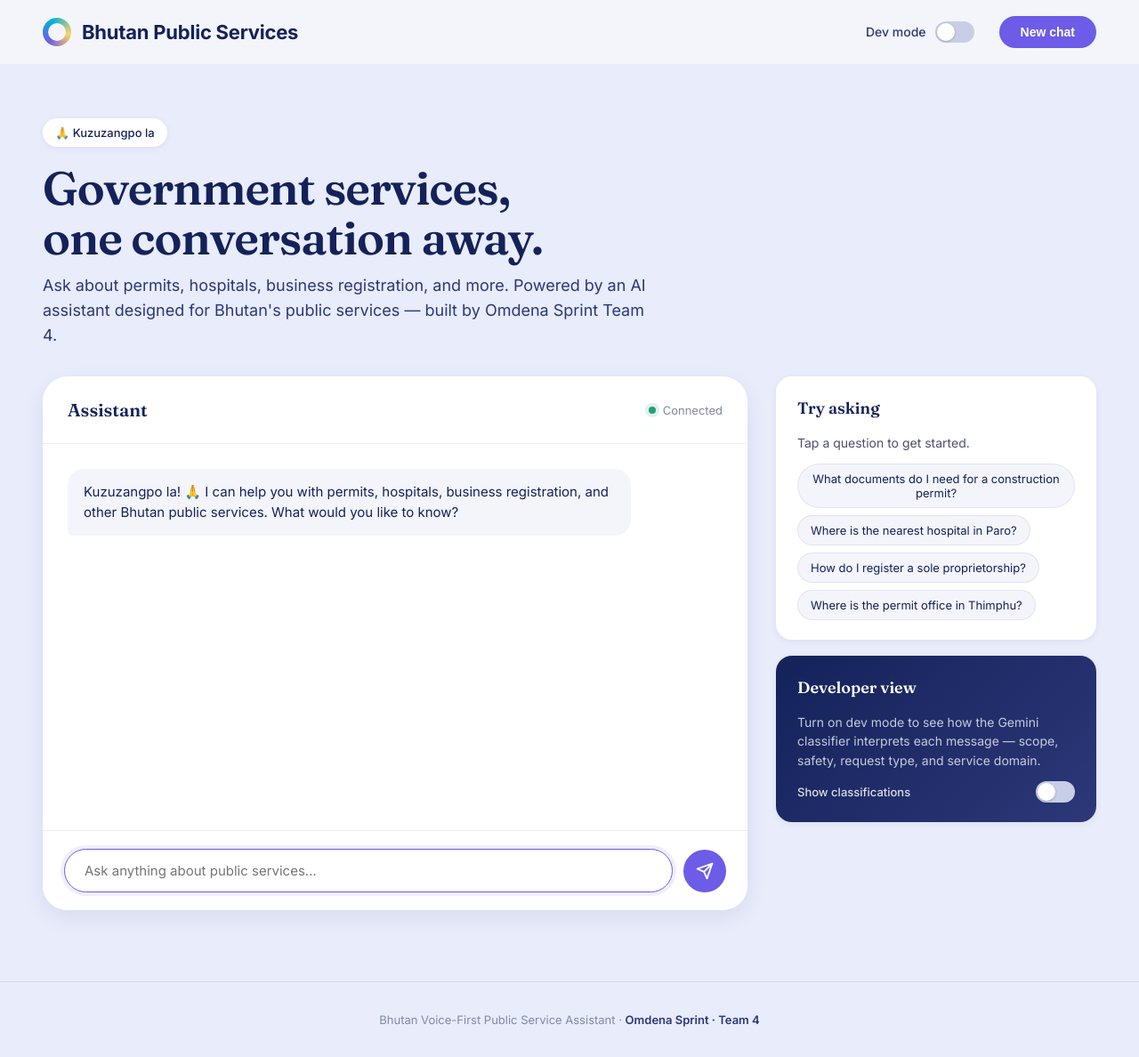
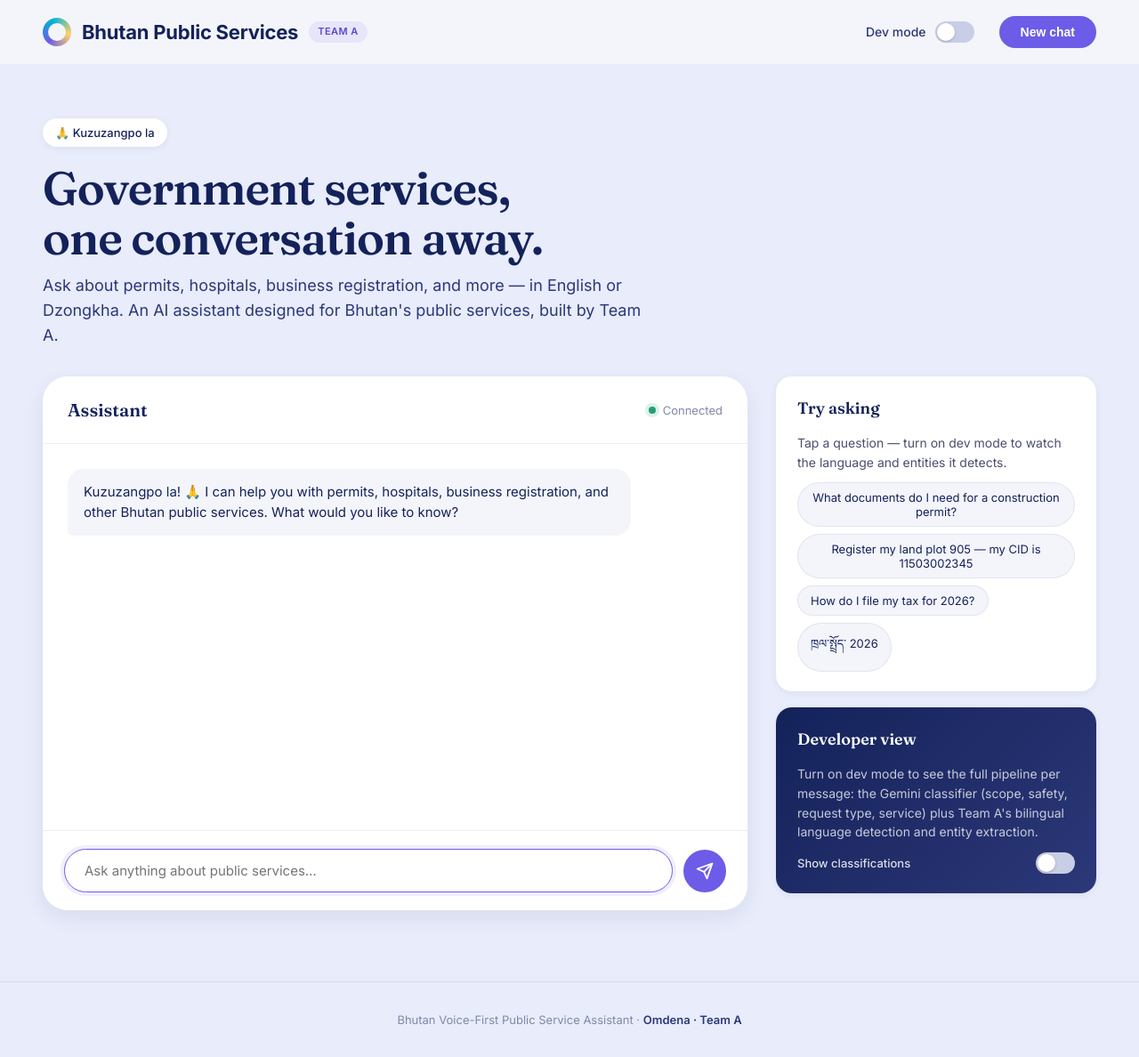
Before and after one commit to IanFernandezCTM/bhutan-assistant, a Flask app: page / in a window 1280 px wide. Shown: the whole page at 89% size. Run offline with Flask 3, Linux system fonts and the light colour scheme.

Commit message:
Rebrand to Team A and surface the NLP enrichment in the UI
Mirrored from team_a_prototype/

```diff
--- a/app.py
+++ b/app.py
@@ -1,18 +1,18 @@
 """
 ═══════════════════════════════════════════════════════════════════════
   BHUTAN VOICE-FIRST PUBLIC SERVICE ASSISTANT — Flask Backend
-  Wraps the Team 4 classifier + conversation engine in a web API.
+  Wraps Team A's classifier + conversation engine in a web API.
 
-  TIER 1 PATCH APPLIED — based on team Week-3 findings:
-    1. Chain-of-thought classifier (Abdelrahman Abouzid)
+  TIER 1 PATCH APPLIED — based on Team A's Week-3 findings:
+    1. Chain-of-thought classifier
        95.1% benchmark accuracy vs. 85.4% for single-call.
     2. Schema-constrained output — eliminates the `service=unknown`
-       failure mode that Debanjan Mondal documented.
-    3. Expanded label set (Debanjan Mondal):
+       failure mode the team documented.
+    3. Expanded label set:
          + facility_lookup     (vs. office_location confusion)
          + ndi, civil_registration, education, taxes
     4. Per-dimension short-circuiting — out_of_scope skips 3 calls,
-       unsafe skips 2 calls. Cost optimisation per Abdelrahman's design.
+       unsafe skips 2 calls. Cost optimisation per Team A's design.
 
   NOT in this patch (deliberate, to keep Render footprint small):
     • BART zero-shot first gate — needs torch + 1.6 GB model.
@@ -30,7 +30,7 @@ from typing import Dict, List, Optional, Tuple
 from flask import Flask, request, jsonify, render_template
 
 # Bilingual language detection + entity extraction, reused from the
-# team_a_nlp track (ghimire lokraj). See nlp_enrichment.py for credit.
+# team_a_nlp track (Team A). See nlp_enrichment.py for credit.
 from nlp_enrichment import enrich
 
 try:
@@ -48,7 +48,7 @@ GEMINI_MODEL_NAME = os.environ.get("GEMINI_MODEL_NAME", "gemini-2.5-flash")
 
 
 # ═══════════════════════════════════════════════════════════════════
-# ✏️  EDIT ME — LABEL CATEGORIES (Debanjan's expanded set)
+# ✏️  EDIT ME — LABEL CATEGORIES (Team A's expanded set)
 # ═══════════════════════════════════════════════════════════════════
 IN_SCOPE_LABELS = ["in_scope", "out_of_scope"]
 SAFETY_LABELS   = ["safe", "unsafe"]
@@ -109,7 +109,7 @@ class GeminiClassifier(BaseClassifier):
       • out_of_scope  → skip safety, request_type, service (3 calls saved)
       • unsafe        → skip request_type, service        (2 calls saved)
 
-    Design: Abdelrahman Abouzid. Benchmark: 95.1% overall accuracy
+    Design: Team A. Benchmark: 95.1% overall accuracy
     on the 36-question labelled test set (`bhutan_classifier_test_set.csv`).
     """
 
@@ -128,7 +128,7 @@ class GeminiClassifier(BaseClassifier):
         },
         {
             "request": "How to plan tour in Bhutan?",
-            "reasoning": "Tour planning is a tourism / commercial activity. While Bhutan has a Department of Tourism, tour planning is normally handled by tour operators, not as a citizen-facing public service. Treat as out-of-scope. (This fixes the misclassification Neelakshi Joshi found in testing.)",
+            "reasoning": "Tour planning is a tourism / commercial activity. While Bhutan has a Department of Tourism, tour planning is normally handled by tour operators, not as a citizen-facing public service. Treat as out-of-scope. (This fixes a misclassification Team A found in testing.)",
             "label": "out_of_scope",
             "confidence": 0.85,
         },
@@ -191,7 +191,7 @@ class GeminiClassifier(BaseClassifier):
         },
         {
             "request": "How do I register my child's birth?",
-            "reasoning": "Birth registration is handled by the Department of Civil Registration and Census (DCRC) — civil_registration. (This closes the gap Tandin Kelzang and Lakeisha Gurung found in testing.)",
+            "reasoning": "Birth registration is handled by the Department of Civil Registration and Census (DCRC) — civil_registration. (This closes a gap Team A found in testing.)",
             "label": "civil_registration",
             "confidence": 0.98,
         },
@@ -386,12 +386,12 @@ class GeminiClassifier(BaseClassifier):
 
 
 class KeywordClassifier(BaseClassifier):
-    """No-API fallback — same approach as original Team 3 code."""
+    """No-API fallback — same approach as Team A's original rule-based code."""
 
     OUT_OF_SCOPE_WORDS = [
         "cricket", "football", "soccer", "movie", "joke", "weather",
         "stock", "forex", "election", "recipe", "song", "celebrity",
-        "tour",  # added per Neelakshi's finding
+        "tour",  # added per Team A testing
     ]
     UNSAFE_WORDS = [
         "diagnose", "diagnosis", "cancer", "tumour", "tumor",
@@ -691,8 +691,8 @@ def chat():
     classification = CLASSIFIER.classify(user_text)
     response       = ENGINE.process(user_text, classification)
 
-    # Enrichment pass (team_a_nlp / ghimire lokraj): detect Dzongkha vs.
-    # English and pull out structured entities (CID, plot ID, year, doc type).
+    # Enrichment pass (team_a_nlp / Team A): detect Dzongkha vs. English
+    # and pull out structured entities (CID, plot ID, year, doc type).
     enrichment = enrich(user_text)
 
     return jsonify({
--- a/templates/index.html
+++ b/templates/index.html
@@ -68,6 +68,17 @@
     .brand-mark::after {
       content: ""; position: absolute; inset: 6px;
       border-radius: 50%; background: #F4F5FB;
+    }
+    .brand-team {
+      align-self: center;
+      font-size: 11px;
+      font-weight: 600;
+      letter-spacing: 0.04em;
+      text-transform: uppercase;
+      color: var(--purple-deep);
+      background: rgba(108, 92, 231, 0.10);
+      padding: 3px 10px;
+      border-radius: var(--radius-pill);
     }
     .nav-actions {
       display: flex; align-items: center; gap: 28px;
@@ -461,6 +504,7 @@
     <div class="brand">
       <div class="brand-mark"></div>
       <span>Bhutan Public Services</span>
+      <span class="brand-team">Team A</span>
     </div>
     <div class="nav-actions">
       <div class="dev-toggle" id="devToggle">
@@ -474,7 +518,7 @@
   <section class="hero">
     <span class="kuzu">🙏 Kuzuzangpo la</span>
     <h1>Government services,<br>one conversation away.</h1>
-    <p>Ask about permits, hospitals, business registration, and more. Powered by an AI assistant designed for Bhutan's public services — built by Omdena Sprint Team 4.</p>
+    <p>Ask about permits, hospitals, business registration, and more — in English or Dzongkha. An AI assistant designed for Bhutan's public services, built by Team A.</p>
   </section>
 
   <main>
@@ -509,18 +553,18 @@
     <aside>
       <div class="side-card">
         <h3>Try asking</h3>
-        <p>Tap a question to get started.</p>
+        <p>Tap a question — turn on dev mode to watch the language and entities it detects.</p>
         <div class="quick-chips">
           <button onclick="sendPreset(this)">What documents do I need for a construction permit?</button>
-          <button onclick="sendPreset(this)">Where is the nearest hospital in Paro?</button>
-          <button onclick="sendPreset(this)">How do I register a sole proprietorship?</button>
-          <button onclick="sendPreset(this)">Where is the permit office in Thimphu?</button>
+          <button onclick="sendPreset(this)">Register my land plot 905 — my CID is 11503002345</button>
+          <button onclick="sendPreset(this)">How do I file my tax for 2026?</button>
+          <button onclick="sendPreset(this)" lang="dz">ཁྲལ་སྤྲོད་ 2026</button>
         </div>
       </div>
 
       <div class="side-card dev-card">
         <h3>Developer view</h3>
-        <p>Turn on dev mode to see how the Gemini classifier interprets each message — scope, safety, request type, and service domain.</p>
+        <p>Turn on dev mode to see the full pipeline per message: the Gemini classifier (scope, safety, request type, service) plus Team A's bilingual language detection and entity extraction.</p>
         <div class="toggle-inline">
           <label>Show classifications</label>
           <div class="switch" id="devSwitch2" role="switch" aria-checked="false" tabindex="0"></div>
@@ -531,7 +575,7 @@
 
   <footer>
     Bhutan Voice-First Public Service Assistant ·
-    <span class="team">Omdena Sprint · Team 4</span>
+    <span class="team">Omdena · Team A</span>
   </footer>
 
   <script>
@@ -654,6 +698,10 @@
       card.innerHTML = `
         <h4>Classifier · ${escapeHtml(classifierKind || 'Unknown')}</h4>
         ${rows}
+        <div class="clf-subhead">
+          NLP enrichment · <span class="clf-track">team_a_nlp</span>
+          <span class="clf-credit">bilingual detection + entity extraction · Team A NLP track</span>
+        </div>
         <div class="clf-row clf-enrich">
           <span class="clf-dim">Language</span>
           <span class="clf-label">${escapeHtml(langName)}</span>
```
Also changed, not shown: other parts of templates/index.html (+34 -2 lines), nlp_enrichment.py (+8 -8 lines), README.md.
